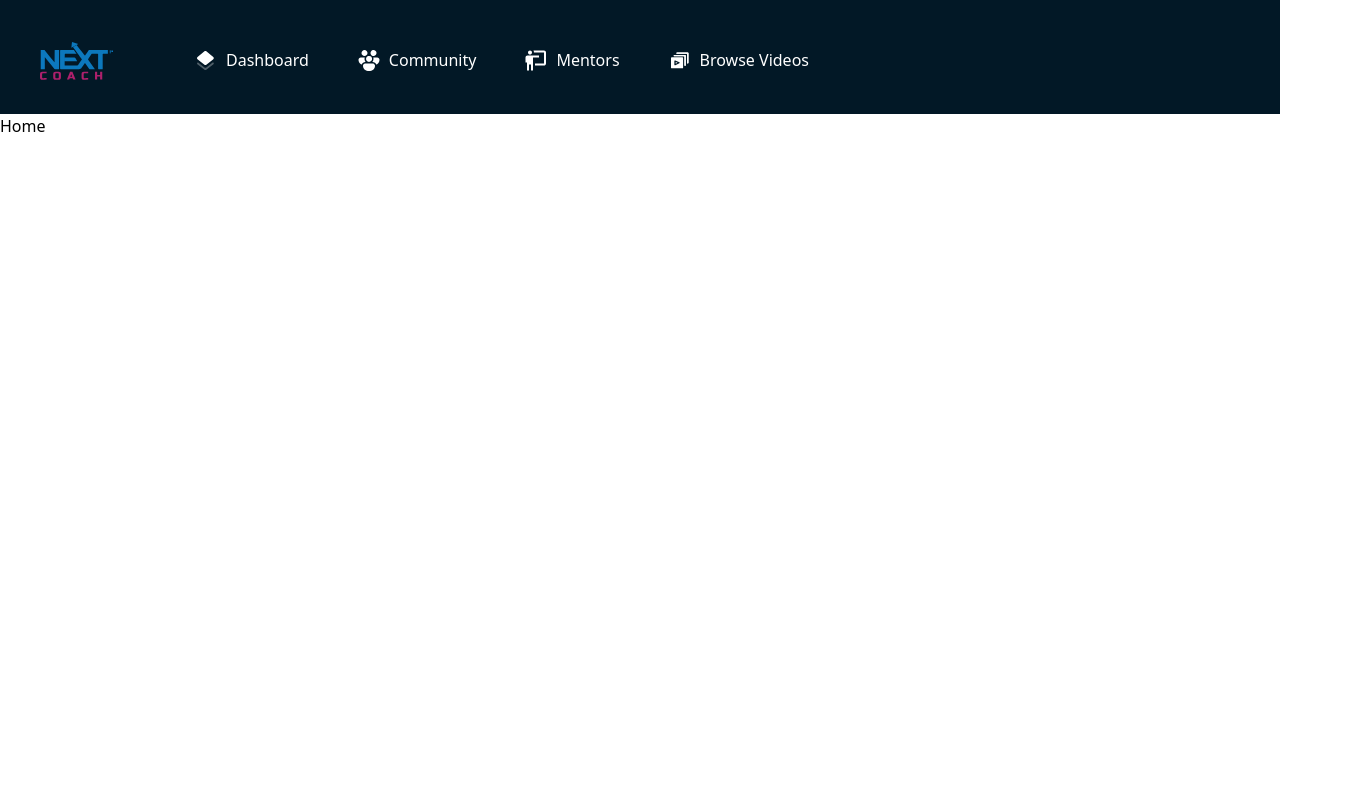
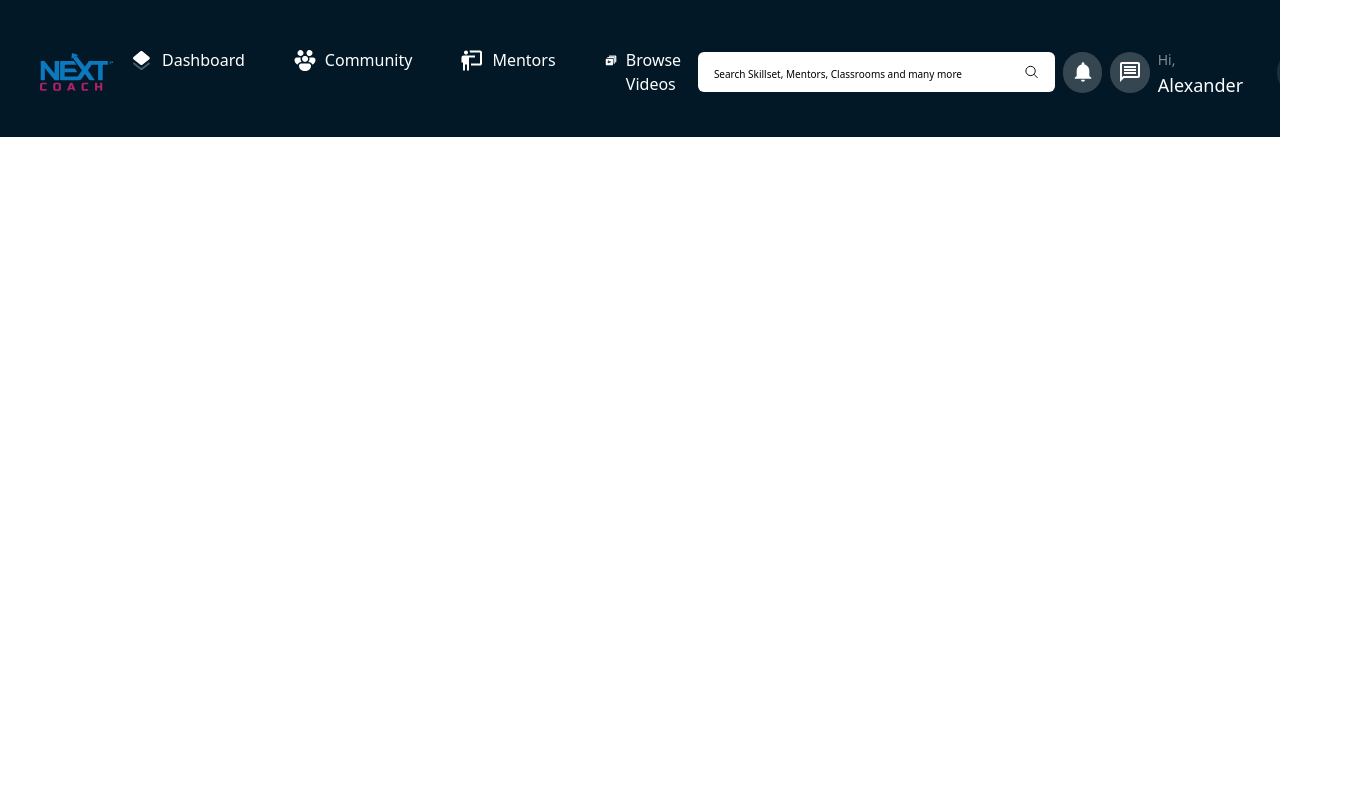
Before and after one commit to saugatgautam1/Learning-Management-System, a React (Vite) app: page / in a window 1280 px wide. Shown: the top 800 px of the page, 1357 px wide, since content can reach past the window. Built offline with nearby package versions, Linux system fonts and the light colour scheme.

Commit message:
Successful completion of nav bar (serach bar, notification,message and profile name

```diff
--- a/package.json
+++ b/package.json
@@ -12,6 +12,7 @@
   "dependencies": {
     "react": "^18.3.1",
     "react-dom": "^18.3.1",
+    "react-icons": "^5.3.0",
     "react-router-dom": "^6.26.1"
   },
   "devDependencies": {
--- a/src/Pages/home/Home.tsx
+++ b/src/Pages/home/Home.tsx
@@ -2,7 +2,7 @@ import React from 'react'
 
 const Home = () => {
   return (
-    <div>Home</div>
+    <div></div>
   )
 }
 
--- a/src/commons/Navbar.tsx
+++ b/src/commons/Navbar.tsx
@@ -6,6 +6,9 @@ import {
   Mentorsvg,
   BrowseVideosvg,
 } from "../components/icons/Dashboardsvg";
+import { IoSearchOutline } from "react-icons/io5";
+import { IoMdNotifications } from "react-icons/io";
+import { MdOutlineMessage } from "react-icons/md";
 
 const Navbar = () => {
   let path = useLocation();
@@ -34,7 +37,8 @@ const Navbar = () => {
   ];
 
   return (
-    <nav className="flex items-center gap-[64px] pt-[40px] pb-[33px] bg-[#021826] text-white">
+    <nav className="flex items-centern justify-between gap-[64px] pt-[40px] pb-[33px] bg-[#021826] text-white">
+      <div className="flex items-center">
         <img src={MainLogo} alt="" className="pl-[40px]" />
         <ul className="flex gap-[16px] ">
           {navitems.map((item, index) => {
@@ -52,6 +56,37 @@ const Navbar = () => {
             );
           })}
         </ul>
+      </div>
+      <div className="flex items-center gap-2 pr-[41px]">
+        <label
+          htmlFor="searchbar"
+          className="bg-white flex rounded-md items-center h-[40px] px-[16px] w-[370px]"
+        >
+          <input
+            type="text"
+            id="searchbar"
+            placeholder="Search Skillset, Mentors, Classrooms and many more"
+            className="text-black outline-none bg-transparent w-full placeholder:text-black placeholder:text-[10px]"
+          />
+          <IoSearchOutline className="text-black" />
+        </label>
+        <div className="rounded-full h-[41px] w-[41px] flex justify-center items-center bg-white/20">
+          <IoMdNotifications size={24} />
+        </div>
+        <div className="rounded-full h-[41px] w-[41px] flex justify-center items-center bg-white/20">
+          <MdOutlineMessage size={24} />
+        </div>
+
+        <div className="flex items-center gap-4">
+          <p className="font-medium text-[18px]">
+            <span className="text-[14px] text-white/50 ">Hi,</span> Alexander
+          </p>
+
+          <p className="bg-white/10 rounded-full h-[41px] w-[41px] flex justify-center items-center">A</p>
+        </div>
+
+
+      </div>
     </nav>
   );
 };
```
Also changed, not shown: 1 other file (tests, documents, lock files or other folders). Lines whose indentation alone changed are shown as unchanged.
